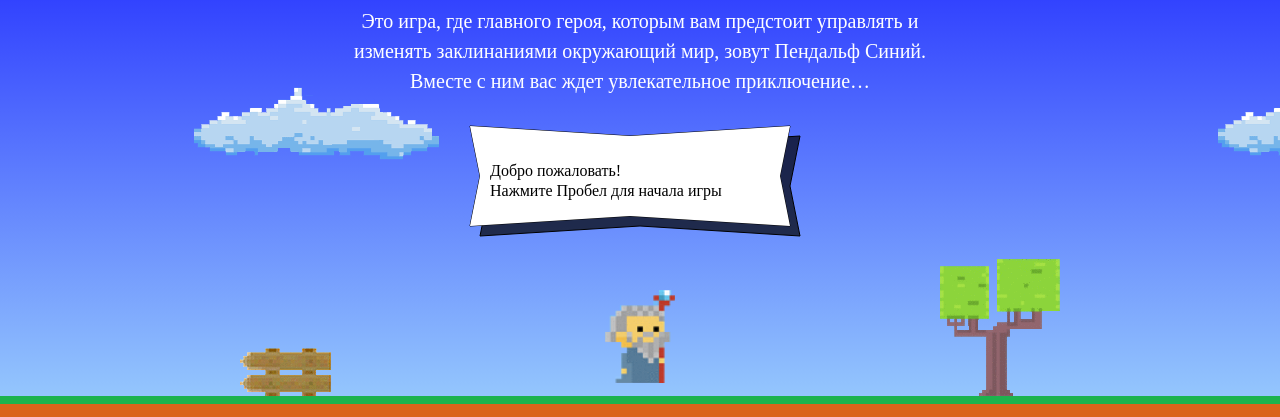
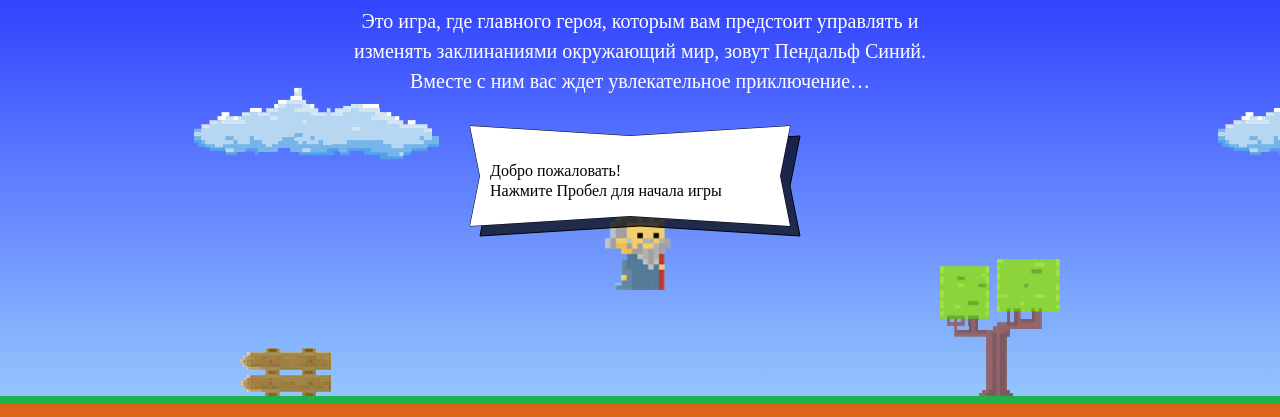
Before and after one commit to marie-uglova/1321951-code-and-magick-19, a website: page index.html in a window 1280 px wide. Shown: the part 203-620 px from the top of the page. Drawn offline with Linux system fonts and the light colour scheme; a web font is replaced by a local one.

Commit message:
правки https://github.com/htmlacademy-javascript/1321951-code-and-magick-19/pull/1#discussion_r369549381

```diff
--- a/index.html
+++ b/index.html
@@ -207,7 +207,7 @@
   };
 
   function getWizardY (height) {
-      return height/3 + wizardHeight
+      return height/3
   };
 
 </script>
```
